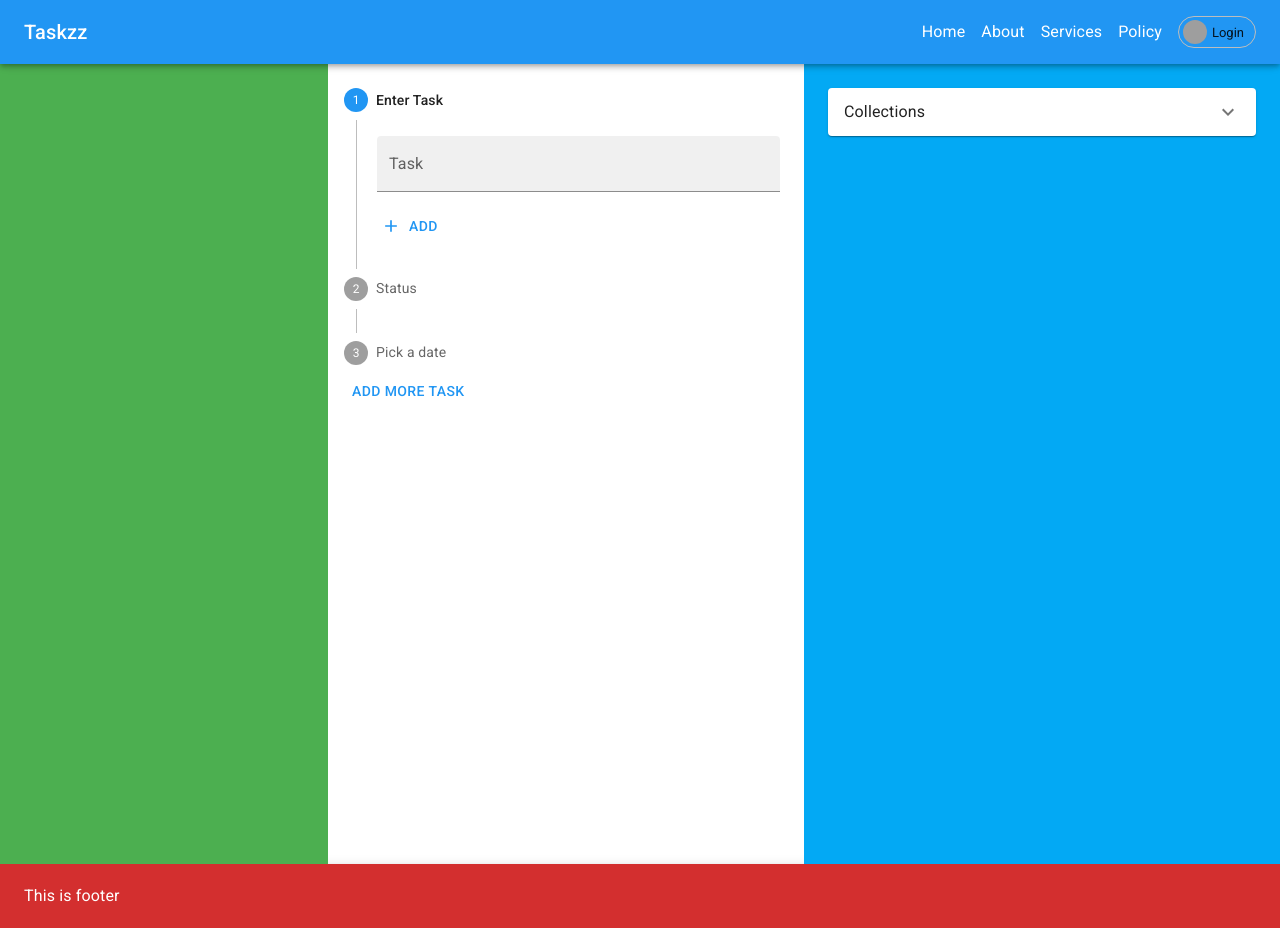
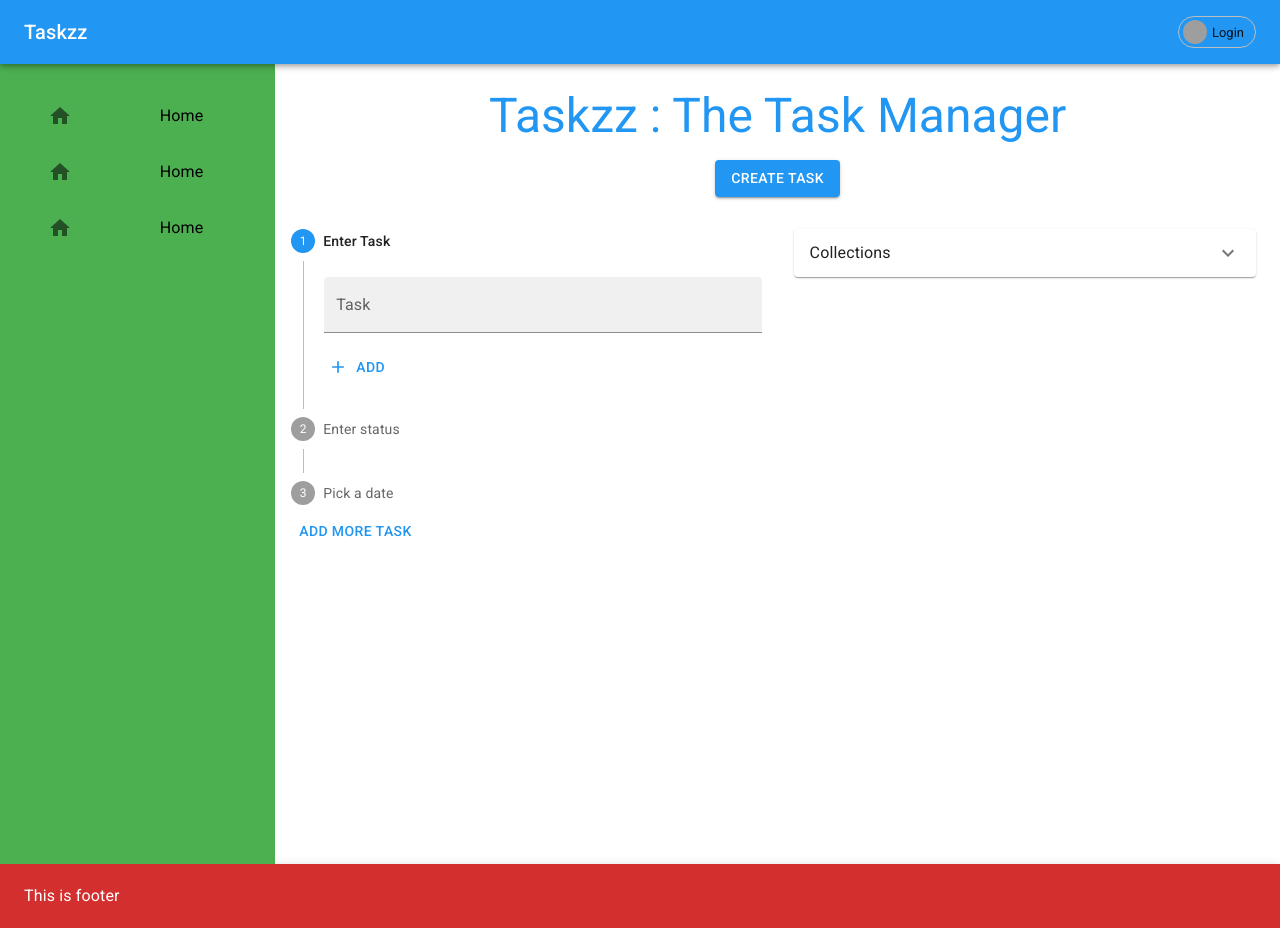
Before and after one commit to NishantMoolya/TaskManager, a React (Create React App) app: page / in a window 1280 px wide. Built offline with nearby package versions, Linux system fonts and the light colour scheme; grey boxes are pictures that could not be loaded.

Commit message:
described layout-1

```diff
--- a/src/components/App.jsx
+++ b/src/components/App.jsx
@@ -5,6 +5,8 @@ import Navbar from './Navbar'
 import Footer from './Footer'
 import TaskFramer from './TaskFramer'
 import MyAccordion from './MyAccordion'
+import Sectionbar from './Sectionbar'
+import Menubar from './Menubar'
 
 const App = () => {
 
@@ -13,11 +15,11 @@ const App = () => {
   const [index, setIndex] = useState(null);
   const [active, setActive] = useState(0);
   let initialTask = {
-    task:"",
-    status:"",
-    date:"",
-    checked:false,
-    id:Date.now()
+    task: "",
+    status: "",
+    date: "",
+    checked: false,
+    id: Date.now()
   };
   const [taskInput, setTaskInput] = useState(initialTask);
   const [taskList, setTaskList] = useState([]);
@@ -29,29 +31,29 @@ const App = () => {
   //adding task
   const addTask = (mode) => {
     if (taskInput.task) {
-      if(mode){
+      if (mode) {
         setActive((preVal) => preVal + 1);
         setTaskList([...taskList, taskInput]);
       }
-      else{
+      else {
         taskList.splice(index, 1, taskInput);
         setTrigger(true);
       }
-      setTaskInput({...initialTask,id:Date.now()});
+      setTaskInput({ ...initialTask, id: Date.now() });
     }
   }
   //deleting task
   const deleteTask = (trig) => {
     const deleted = taskList.filter((task) => task.id !== trig);
     setTaskList(deleted);
-    setTaskInput({...initialTask,id:Date.now()});
+    setTaskInput({ ...initialTask, id: Date.now() });
     setTrigger(true);
   }
   //editing task
   const editTask = (trig) => {
     const edited = taskList.filter((task) => task.id === trig)
-    const ind = taskList.findIndex((task,ind) => task.id === trig);
-    console.log(taskList.findIndex((task,ind) => task.id === trig));
+    const ind = taskList.findIndex((task, ind) => task.id === trig);
+    console.log(taskList.findIndex((task, ind) => task.id === trig));
     setTrigger(false);
     setActive(0);
     setTaskInput(edited[0]);
@@ -68,24 +70,24 @@ const App = () => {
   //check the list
   const handleChecked = (trig) => {
     const checked = taskList.map((task) => {
-    if(task.id === trig){
-      return {...task,checked:!task.checked}
-    }
-    return task;
-  });
+      if (task.id === trig) {
+        return { ...task, checked: !task.checked }
+      }
+      return task;
+    });
     setTaskList(checked);
   }
   //task manager
-  const taskManager = (triallist,action) => {
-    switch(action.type){
-      case 'add':  return addTask(action.payload);
-      case 'edit' : return editTask(action.payload);
-      case 'delete' : return deleteTask(action.payload);
-      case 'forward' : return handleStep();
-      case 'reset' : return handleReset();
-      case 'change' : return handleInput(action.payload);
-      case 'check' : return handleChecked(action.payload);
-      default: return ;
+  const taskManager = (triallist, action) => {
+    switch (action.type) {
+      case 'add': return addTask(action.payload);
+      case 'edit': return editTask(action.payload);
+      case 'delete': return deleteTask(action.payload);
+      case 'forward': return handleStep();
+      case 'reset': return handleReset();
+      case 'change': return handleInput(action.payload);
+      case 'check': return handleChecked(action.payload);
+      default: return;
     }
   }
   const [triallist, dispatch] = useReducer(taskManager, []);
@@ -96,14 +98,33 @@ const App = () => {
       <Navbar />
       <Grid container height={'100vmin'}>
         <Grid item flex={1} bgcolor={'success.light'} justifyContent={'center'} p={2}>
+        <Menubar />
         </Grid>
-        <Grid item flex={1.5} justifyContent={'center'} bgcolor={'warn.light'} p={2}>
-          <Input taskInput={taskInput} trigger={trigger} active={active} dispatch={dispatch} />
+        <Grid item flex={4} justifyContent={'center'} bgcolor={'warn.light'} p={2}>
+          <Grid container spacing={2}>
+            <Grid item xs={12}>
+              <Sectionbar />
+            </Grid>
+            <Grid item xs={6}>
+              <Input taskInput={taskInput} trigger={trigger} active={active} dispatch={dispatch} />
+            </Grid>
+            <Grid item xs={6}>
+              <MyAccordion element={<><MyAccordion element={<TaskFramer taskList={taskList} status={'reminder'} dispatch={dispatch} />} title={'Reminder'} />
+              <MyAccordion element={<TaskFramer taskList={taskList} status={'todo'} dispatch={dispatch} />} title={'Todo'} /></>} title={'Collections'} />
+            </Grid>
+            {/* <Grid item xs={6}>
+              <Input taskInput={taskInput} trigger={trigger} active={active} dispatch={dispatch} />
+            </Grid>
+            <Grid item xs={6} bgcolor="primary.light">
+            <MyAccordion element={<><MyAccordion element={<TaskFramer taskList={taskList} status={'reminder'} dispatch={dispatch} />} title={'Reminder'} />
+              <MyAccordion element={<TaskFramer taskList={taskList} status={'todo'} dispatch={dispatch} />} title={'Todo'} /></>} title={'Collections'} />
+            </Grid> */}
+          </Grid>
         </Grid>
-        <Grid item flex={1.5} bgcolor={'info.light'} justifyContent={'center'} p={2}>
+        {/* <Grid item flex={1.5} bgcolor={'info.light'} justifyContent={'center'} p={2}>
           <MyAccordion element={<><MyAccordion element={<TaskFramer taskList={taskList} status={'reminder'} dispatch={dispatch} />} title={'Reminder'}/>
           <MyAccordion element={<TaskFramer taskList={taskList} status={'todo'} dispatch={dispatch} />} title={'Todo'} /></>} title={'Collections'} />
-        </Grid>
+        </Grid> */}
       </Grid>
       <Footer />
     </Box>
--- a/src/components/Input.jsx
+++ b/src/components/Input.jsx
@@ -27,7 +27,7 @@ const Input = ({ taskInput, trigger,active,dispatch }) => {
         </Step>
         <Step>
           <StepLabel>
-            Status
+            Enter status
           </StepLabel>
           <StepContent>
             <FormControl>
--- /dev/null
+++ b/src/components/Menubar.jsx
@@ -0,0 +1,41 @@
+import { Home } from '@mui/icons-material'
+import { Box, List, ListItem, ListItemButton, ListItemIcon, ListItemText } from '@mui/material'
+import React from 'react'
+
+const Menubar = () => {
+const drawer = (
+    <List>
+        <ListItem>
+            <ListItemButton>
+                <ListItemIcon>
+                    <Home />
+                </ListItemIcon>
+            </ListItemButton>
+            <ListItemText>Home</ListItemText>
+        </ListItem>
+        <ListItem>
+            <ListItemButton>
+                <ListItemIcon>
+                    <Home />
+                </ListItemIcon>
+            </ListItemButton>
+            <ListItemText>Home</ListItemText>
+        </ListItem>
+        <ListItem>
+            <ListItemButton>
+                <ListItemIcon>
+                    <Home />
+                </ListItemIcon>
+            </ListItemButton>
+            <ListItemText>Home</ListItemText>
+        </ListItem>
+    </List>
+)
+  return (
+    <Box>
+        {drawer}
+    </Box>
+  )
+}
+
+export default Menubar
--- a/src/components/MyAccordion.jsx
+++ b/src/components/MyAccordion.jsx
@@ -4,7 +4,7 @@ import React from 'react'
 
 const MyAccordion = ({ element,title }) => {
     return (
-        <Box m={1}>
+        <Box m={1} >
             <Accordion>
                 <AccordionSummary expandIcon={<ExpandMore />}>
                     <Typography>
--- a/src/components/Navbar.jsx
+++ b/src/components/Navbar.jsx
@@ -14,16 +14,16 @@ const Navbar = () => {
                     <Grid item>
                         <Grid container spacing={2} alignItems={'center'}>
                             <Grid item>
-                                <Typography variant='body1'>Home</Typography>
+                                <Typography variant='body1'></Typography>
                             </Grid>
                             <Grid item>
-                                <Typography variant='body1'>About</Typography>
+                                <Typography variant='body1'></Typography>
                             </Grid>
                             <Grid item>
-                                <Typography variant='body1'>Services</Typography>
+                                <Typography variant='body1'></Typography>
                             </Grid>
                             <Grid item>
-                                <Typography variant='body1'>Policy</Typography>
+                                <Typography variant='body1'></Typography>
                             </Grid>
                             <Grid item>
                                 <Chip
--- /dev/null
+++ b/src/components/Sectionbar.jsx
@@ -0,0 +1,15 @@
+import { Box, Button, Container, Typography } from '@mui/material'
+import React from 'react'
+
+const Sectionbar = () => {
+  return (
+    <Box display={'flex'} justifyContent={'center'}>
+        <Container sx={{display:"flex", justifyContent:"center",flexDirection:"column",alignItems:"center",gap:2,m:1}}>
+            <Typography variant='h3' color="primary.main">Taskzz : The Task Manager</Typography>
+            <Button variant='contained'>Create Task</Button>
+        </Container>
+    </Box>
+  )
+}
+
+export default Sectionbar
--- a/src/components/TaskList.jsx
+++ b/src/components/TaskList.jsx
@@ -1,5 +1,5 @@
 import { Delete, Edit } from '@mui/icons-material'
-import { Box, Checkbox, IconButton, Stack, Typography } from '@mui/material'
+import { Box, Checkbox, Divider, IconButton, Stack, Typography } from '@mui/material'
 import React, { useState } from 'react'
 import "./style.css"
 
@@ -19,6 +19,7 @@ import "./style.css"
                             <IconButton color='error' onClick={(e) => dispatch({ type:"delete",payload:task.id })}>
                                 <Delete />
                             </IconButton>
+                            <Divider />
                         </Stack>
                     })}
             </Stack>
```
Also changed, not shown: src/components/Checktrial.jsx (deleted, +0 -14 lines), src/components/Counter.jsx (deleted, +0 -27 lines), src/components/Layout.jsx (deleted, +0 -38 lines), src/components/TaskTaker.jsx (deleted, +0 -9 lines).
